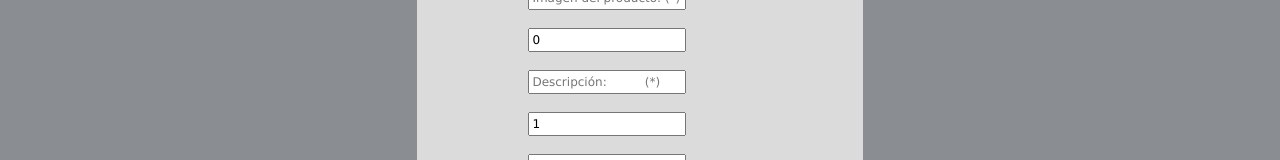
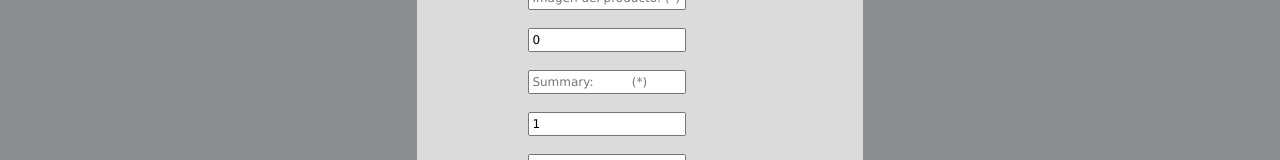
Before and after one commit to PabloElectricista/PF-Client, a React (Create React App) app: page /admin/product/createProduct in a window 1280 px wide. Shown: the part 190-350 px from the top of the page. Built offline with nearby package versions, Linux system fonts and the light colour scheme; no server answers.

Commit message:
Update CreateProduct.jsx

```diff
--- a/src/components/CreateProduct/CreateProduct.jsx
+++ b/src/components/CreateProduct/CreateProduct.jsx
@@ -177,7 +177,7 @@ export default function CreateProduct() {
                         type="text"
                         value={input.summary}
                         name='summary'
-                        placeholder="Descripción:          (*)"
+                        placeholder="Summary:          (*)"
                         onChange={(e) => handleChange(e)}
                     />
                     {errors.summary && (<p className={style.error}>{errors.summary}</p>)}
```
